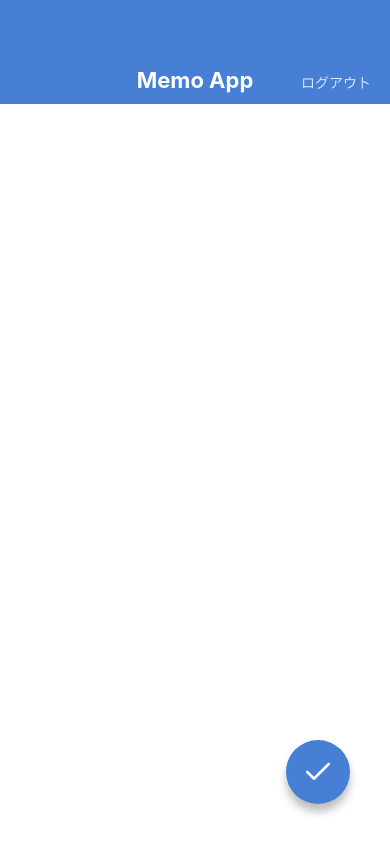
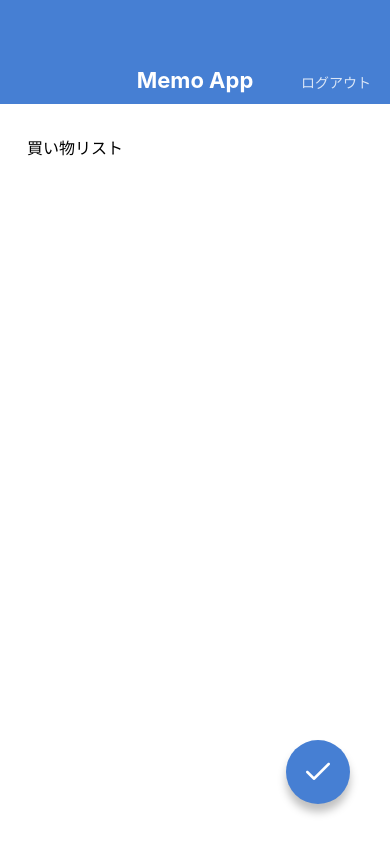
Before and after one commit to yagi469/MemoApp, a React Native app: screen / in a window 390 px wide. Built offline with nearby package versions, Linux system fonts and the light colour scheme.

Commit message:
Replace KeyboardAvoidingView with KeyboardSafeView

```diff
--- a/App.jsx
+++ b/App.jsx
@@ -2,11 +2,11 @@
 
 // import MemoListScreen from './src/screens/MemoListScreen';
 // import MemoDetailScreen from './src/screens/MemoDetailScreen';
-// import MemoEditScreen from './src/screens/MemoEditScreen';
-import MemoCreateScreen from './src/screens/MemoCreateScreen';
+import MemoEditScreen from './src/screens/MemoEditScreen';
+// import MemoCreateScreen from './src/screens/MemoCreateScreen';
 
 export default function App() {
   return (
-    <MemoCreateScreen />
+    <MemoEditScreen />
   );
 }
--- /dev/null
+++ b/src/components/KeyboardSafeView.jsx
@@ -0,0 +1,73 @@
+import React, { useRef, useState, useEffect } from 'react';
+import {
+  Keyboard, Dimensions, Animated, ViewPropTypes,
+} from 'react-native';
+import { node } from 'prop-types';
+
+export default function KeyboardSafeView({ children, style }) {
+  const initialViewHeight = useRef(null);
+  const animatedViewHeight = useRef(null);
+  const [viewHeight, setViewHeight] = useState(null);
+
+  useEffect(() => {
+    Keyboard.addListener('keyboardDidShow', handleShow);
+    Keyboard.addListener('keyboardDidHide', handleHide);
+    return () => {
+      Keyboard.removeListener('keyboardDidShow', handleShow);
+      Keyboard.removeListener('keyboardDidHide', handleHide);
+    };
+  }, []);
+
+  useEffect(() => {
+    if ([initialViewHeight, animatedViewHeight, viewHeight].some((val) => val === null)) { return; }
+    // height is not supported with useNativeDriver: true
+    // https://github.com/react-native-community/react-native-modal/issues/163
+    if (viewHeight === initialViewHeight.current) {
+      Animated.timing(animatedViewHeight.current,
+        { toValue: initialViewHeight.current, duration: 300, useNativeDriver: false }).start();
+    } else {
+      Animated.timing(animatedViewHeight.current,
+        { toValue: viewHeight, duration: 300, useNativeDriver: false }).start();
+    }
+  }, [viewHeight]);
+
+  const handleShow = ({ endCoordinates }) => {
+    if (endCoordinates.height && initialViewHeight.current) {
+      const keyboardHeight = Dimensions.get('window').height - endCoordinates.screenY;
+      setViewHeight(initialViewHeight.current - keyboardHeight);
+    }
+  };
+
+  const handleHide = () => {
+    setViewHeight(initialViewHeight.current);
+  };
+
+  const handleLayout = ({ nativeEvent }) => {
+    if (!initialViewHeight.current) {
+      const { height } = nativeEvent.layout;
+      // keep viewHeight as null not to trigger useEffect on mounting.
+      // Don't do this: setViewHeight(height);
+      initialViewHeight.current = height;
+      animatedViewHeight.current = new Animated.Value(height);
+    }
+  };
+
+  const animatedStyle = viewHeight ? {
+    height: animatedViewHeight.current,
+    flex: 0,
+  } : {};
+  return (
+    <Animated.View style={[style, animatedStyle]} onLayout={handleLayout}>
+      {children}
+    </Animated.View>
+  );
+}
+
+KeyboardSafeView.propTypes = {
+  children: node.isRequired,
+  style: ViewPropTypes.style,
+};
+
+KeyboardSafeView.defaultProps = {
+  style: null,
+};
--- a/src/screens/MemoCreateScreen.jsx
+++ b/src/screens/MemoCreateScreen.jsx
@@ -1,18 +1,19 @@
 import React from "react";
-import { View, TextInput, StyleSheet, KeyboardAvoidingView } from "react-native";
+import { View, TextInput, StyleSheet, Keyboard } from "react-native";
 
 import AppBar from "../components/AppBar";
 import CircleButton from "../components/CircleButton";
+import KeyboardSafeView from "../components/KeyboardSafeView";
 
 export default function MemoCreateScreen() {
   return (
-    <KeyboardAvoidingView style={styles.container} behavior="height">
+    <KeyboardSafeView style={styles.container}>
       <AppBar />
       <View style={styles.inputContainer}>
         <TextInput value="" multiline style={styles.input} />
       </View>
       <CircleButton name="check" />
-    </KeyboardAvoidingView>
+    </KeyboardSafeView>
   );
 }
 
--- a/src/screens/MemoEditScreen.jsx
+++ b/src/screens/MemoEditScreen.jsx
@@ -1,18 +1,19 @@
 import React from "react";
-import { View, TextInput, StyleSheet, KeyboardAvoidingView } from "react-native";
+import { View, TextInput, StyleSheet } from "react-native";
 
 import AppBar from "../components/AppBar";
 import CircleButton from "../components/CircleButton";
+import KeyboardSafeView from "../components/KeyboardSafeView";
 
 export default function MemoEditScreen() {
   return (
-    <KeyboardAvoidingView style={styles.container} behavior="height">
+    <KeyboardSafeView style={styles.container}>
       <AppBar />
       <View style={styles.inputContainer}>
         <TextInput value="買い物リスト" multiline style={styles.input} />
       </View>
       <CircleButton name="check" />
-    </KeyboardAvoidingView>
+    </KeyboardSafeView>
   );
 }
 
```
